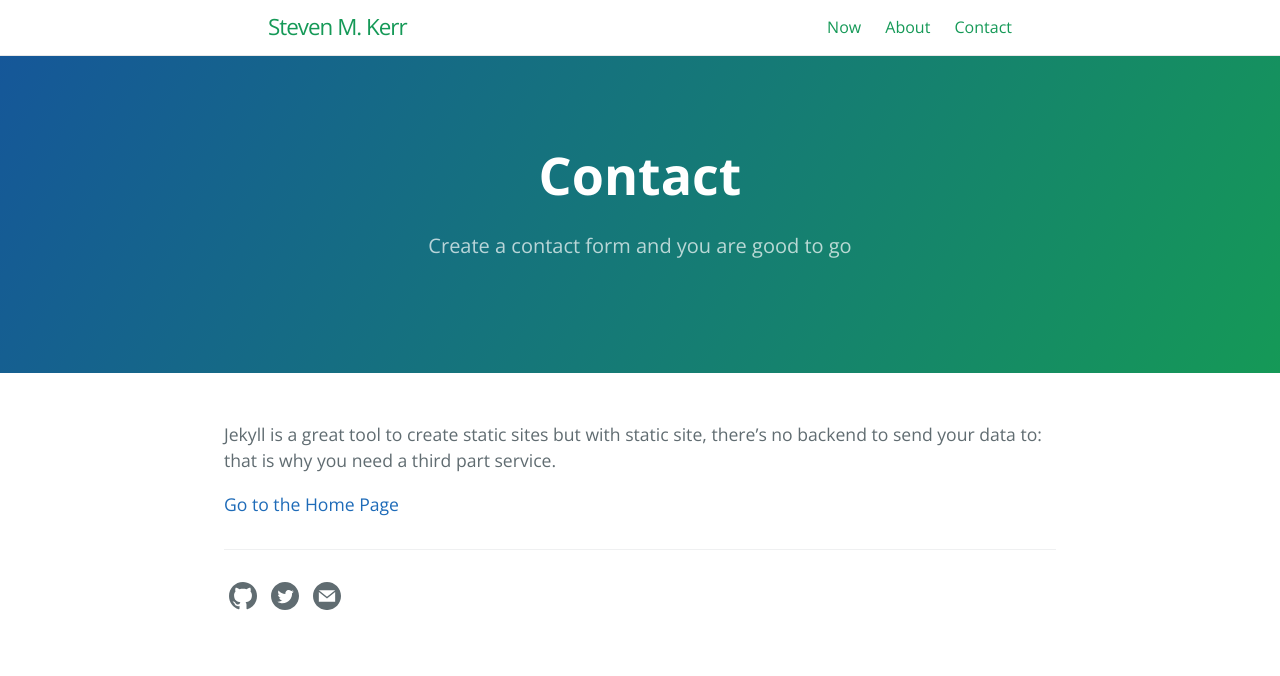
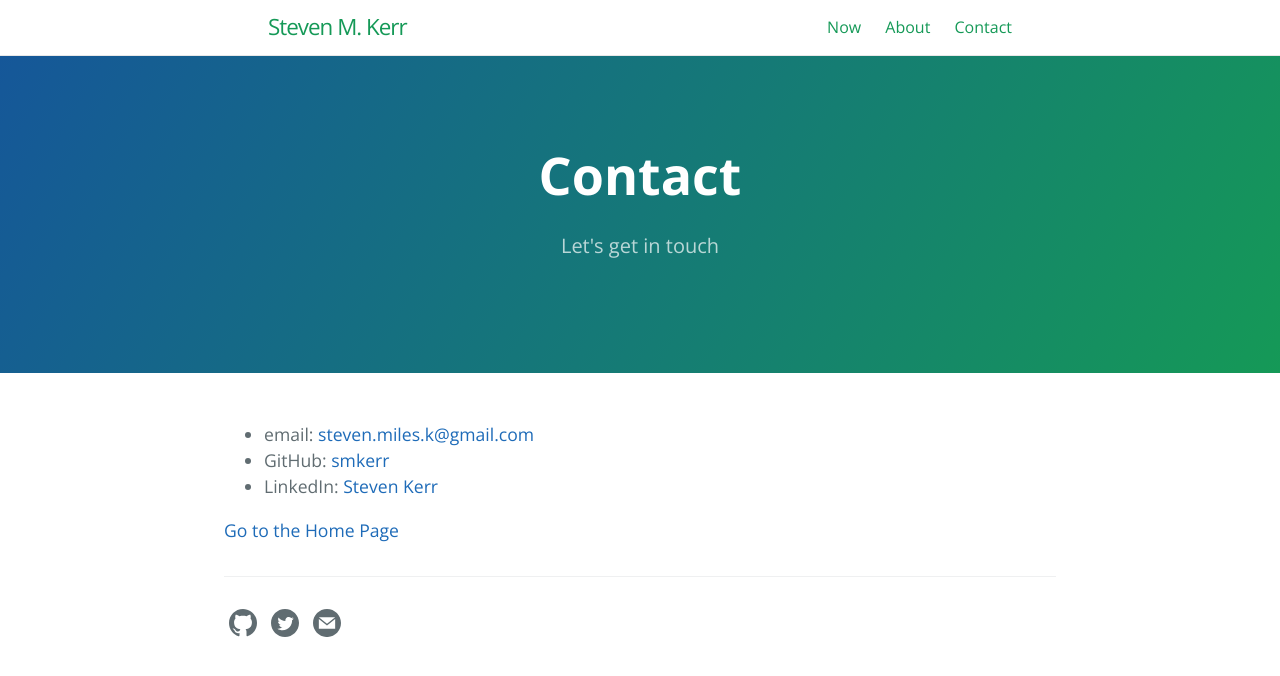
Before and after one commit to smkerr/smkerr.github.io, a Jekyll site: the page built from contact.md, in a window 1280 px wide. Shown: the top 676 px of the page. Built offline with Jekyll 4.4.1, drawn with Linux system fonts in a browser that asks for light colours.

Commit message:
Add content to contact.md

```diff
--- a/contact.md
+++ b/contact.md
@@ -1,11 +1,13 @@
 ---
 layout: page
 title: Contact
-tagline: Create a contact form and you are good to go
+tagline: Let's get in touch
 ref: contact
 order: 1
 ---
 
-Jekyll is a great tool to create static sites but with static site, there's no backend to send your data to: that is why you need a third part service.
+* email: [steven.miles.k@gmail.com](steven.miles.k@gmail.com)
+* GitHub: [smkerr](https://github.com/smkerr)
+* LinkedIn: [Steven Kerr](https://www.linkedin.com/in/stevenmileskerr/)
 
 [Go to the Home Page]({{ '/' | absolute_url }})
```
